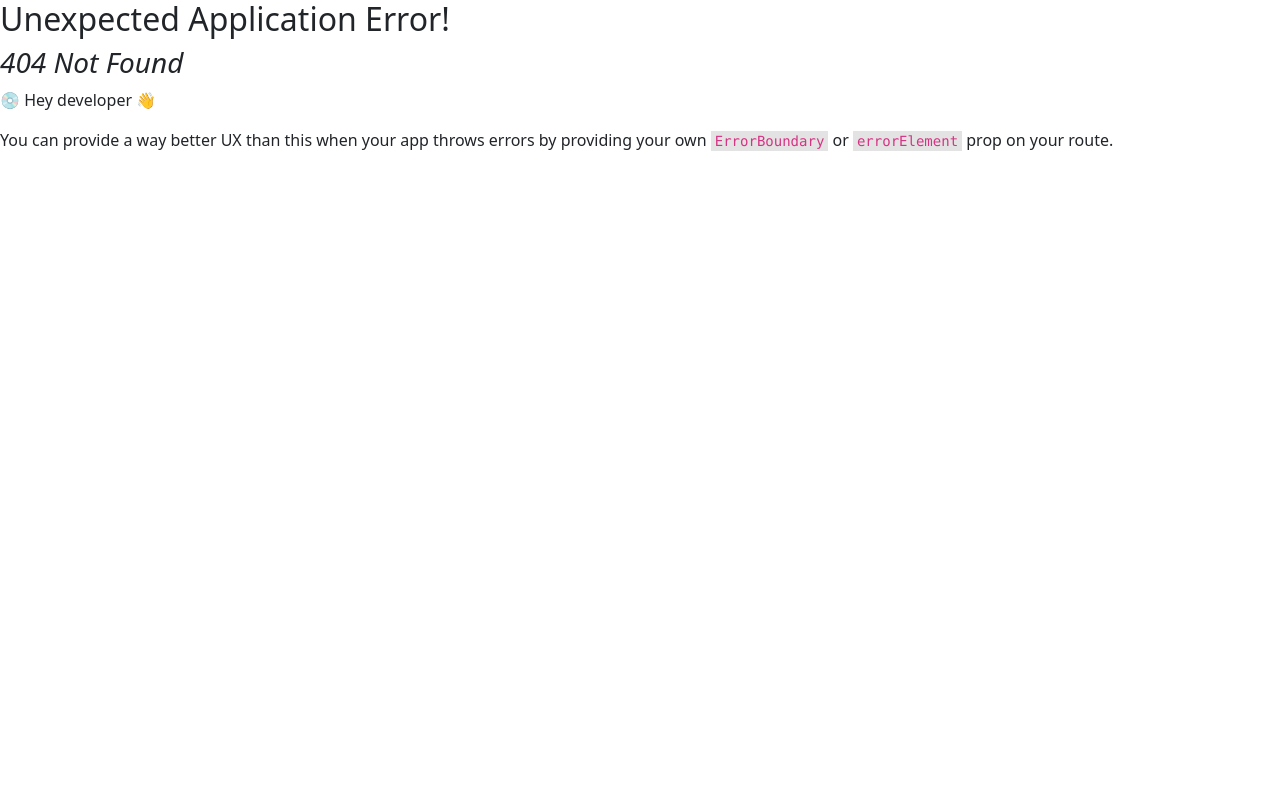
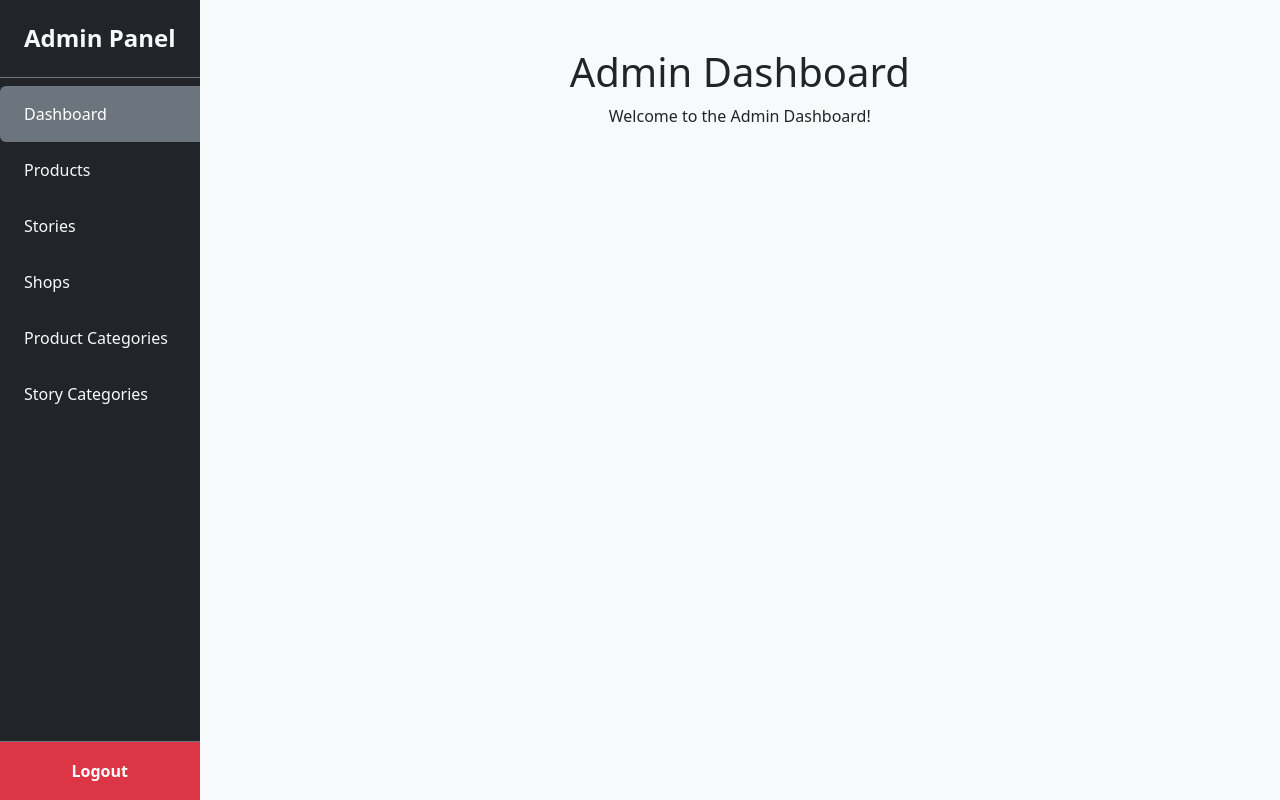
Before and after one commit to Late-Night-Crew/School-Management-system, a React (Vite) app: page /#/admin/dashboard in a window 1280 px wide. Before the commit this address had no page. Built offline with nearby package versions, Linux system fonts and the light colour scheme.

Commit message:
feat : added admin dashboard and sidebar

```diff
--- a/src/App.jsx
+++ b/src/App.jsx
@@ -1,12 +1,10 @@
 import React from "react";
 import { RouterProvider } from "react-router-dom";
 import router from "./router";
-import Dashboard from "./views/Dashboard";
 
 const App = () => {
   return (
     <RouterProvider router={router} />
-
   );
 };
 
--- /dev/null
+++ b/src/views/Admin/Dashboard/index.jsx
@@ -0,0 +1,10 @@
+import React from "react";
+
+export default function AdminDashboard() {
+    return (
+        <div className="p-4">
+            <h1 className="text-center">Admin Dashboard</h1>
+            <p className="text-center">Welcome to the Admin Dashboard!</p>
+        </div>
+    );
+}
--- a/src/views/Admin/layout/AdminAppShell.jsx
+++ b/src/views/Admin/layout/AdminAppShell.jsx
@@ -1,16 +1,16 @@
 import React from "react";
 import { Outlet, useLocation } from "react-router-dom";
-// import AdminSidebar from "./Sidebar";
+import AdminSidebar from "./AdminSIdebar";
 
 export default function AdminAppShell() {
-    // const location = useLocation();
-    // const hideSidebar =
-    //     location.pathname === "/admin/login" ||
-    //     location.pathname === "/admin/create-user";
+    const location = useLocation();
+    const hideSidebar =
+        location.pathname === "/admin/login" ||
+        location.pathname === "/admin/create-user";
 
     return (
         <div className="d-flex">
-            {/* {!hideSidebar && <AdminSidebar />} */}
+            {!hideSidebar && <AdminSidebar />}
             <main className="flex-grow-1 p-4 bg-light min-vh-100">
                 <Outlet />
             </main>
--- /dev/null
+++ b/src/views/Admin/layout/AdminSIdebar.jsx
@@ -0,0 +1,66 @@
+import React from "react";
+import { Link, useLocation, } from "react-router-dom";
+// import { AUTH_TOKEN_KEY } from "../constants/storageKeys";
+
+export default function AdminSidebar() {
+  const location = useLocation();
+//   const navigate = useNavigate();
+
+//   const handleLogout = () => {
+//     localStorage.removeItem(AUTH_TOKEN_KEY);
+//     navigate("/admin/login");
+//   };
+
+  const menuItems = [
+    { name: "Dashboard", path: "/admin/dashboard" },
+    { name: "Products", path: "/admin/products" },
+    { name: "Stories", path: "/admin/stories" },
+    // { name: "Orders", path: "/admin/orders" },
+    // { name: "Users", path: "/admin/users" },
+    { name: "Shops", path: "/admin/shops" },
+    { name: "Product Categories", path: "/admin/categories" },
+    { name: "Story Categories", path: "/admin/story-categories" },
+    // { name: "Profile", path: "/admin/profile" },
+  ];
+
+  return (
+    <aside
+      className="d-flex flex-column vh-100 bg-dark text-light shadow-sm"
+    >
+      {/* Sidebar Header */}
+      <div className="px-4 py-4 border-bottom border-secondary">
+        <h4 className="m-0 fw-semibold">Admin Panel</h4>
+      </div>
+
+      {/* Menu Links */}
+      <nav className="mt-2">
+        <ul className="nav flex-column">
+          {menuItems.map((item) => (
+            <li className="nav-item" key={item.name}>
+              <Link
+                to={item.path}
+                className={`nav-link px-4 py-3 text-light fw-medium ${location.pathname === item.path
+                    ? "bg-secondary text-white rounded-start"
+                    : "text-light"
+                  }`}
+                style={{ transition: "background 0.2s" }}
+              >
+                {item.name}
+              </Link>
+            </li>
+          ))}
+        </ul>
+      </nav>
+
+      {/* Logout Button */}
+      <div className="border-top border-secondary mt-auto">
+        <button
+        //   onClick={handleLogout}
+          className="btn btn-danger w-100 rounded-0 py-3 fw-semibold"
+        >
+          Logout
+        </button>
+      </div>
+    </aside>
+  );
+}
--- a/src/views/Auth/login.jsx
+++ b/src/views/Auth/login.jsx
@@ -29,7 +29,7 @@ export default function Login() {
         });
 
         setTimeout(() => {
-          navigate("/dashboard");
+          navigate("/admin/dashboard");
         }, 1200);
       }, 800);
     },
```
Also changed, not shown: src/router.jsx (+5 -3 lines).
